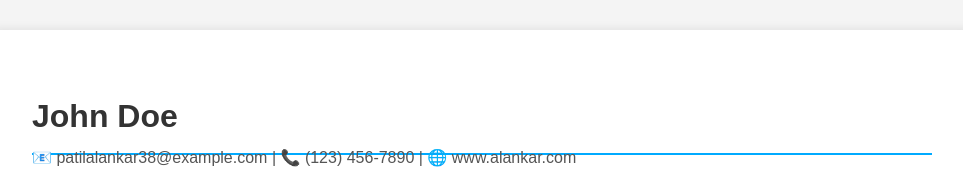
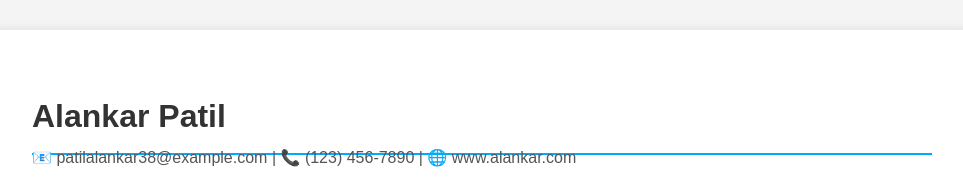
Before and after one commit to 8970110429/resumenew, a plain HTML site: page index.html in a window 1280 px wide. Shown: the top 187 px of the page, without its empty margins (158-1121 px from the left). Drawn offline with Linux system fonts and the light colour scheme.

Commit message:
changes name of Headed

```diff
--- a/index.html
+++ b/index.html
@@ -84,7 +84,7 @@
 </head>
 <body>
   <div class="container">
-    <h1>John Doe</h1>
+    <h1>Alankar Patil</h1>
     <div class="contact-info">
       📧 patilalankar38@example.com | 📞 (123) 456-7890 | 🌐 www.alankar.com
     </div>
```
